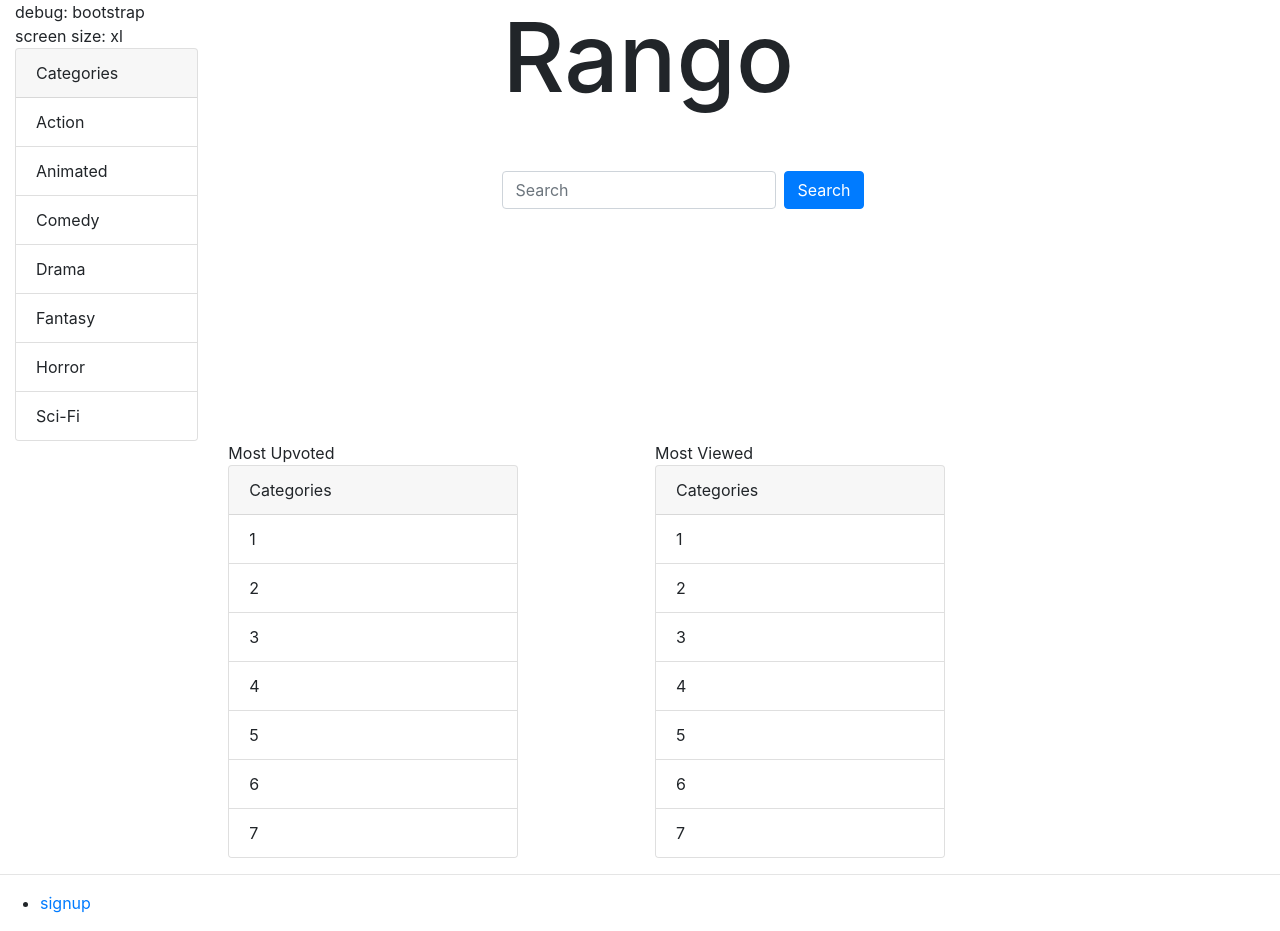
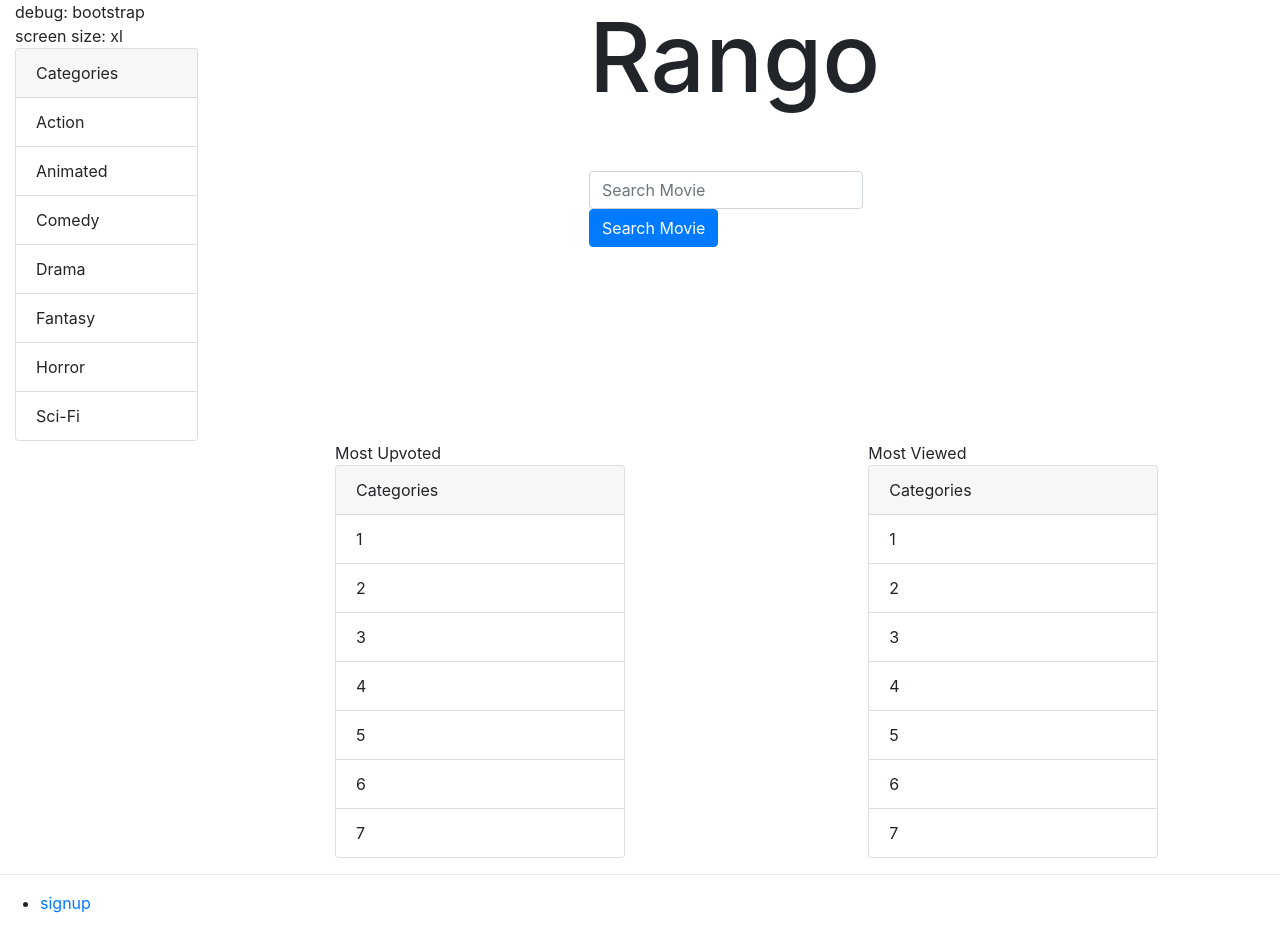
Before and after one commit to ekaee/moviefans, a Django app: page / in a window 1280 px wide. Shown: the part 56-987 px from the top of the page. Run offline with Django 3.2, Linux system fonts and the light colour scheme; some libraries are stand-ins or nearby versions.

Commit message:
more index size fixing

```diff
--- a/moviefansapp/templates/main/index.html
+++ b/moviefansapp/templates/main/index.html
@@ -39,13 +39,13 @@ Home
 
 
 <div class="offset-xl-0 col-xl-10 offset-lg-0 col-lg-10 offset-md-0 col-md-8 offset-sm-0 col-sm-12 offset-xs-4 col-xs-4">
-<div class="offset-xl-3 col-xl-6 offset-lg-3 col-lg-6 offset-md-3 col-md-12 offset-sm-4 col-sm-12 offset-xs-4 col-xs-4">
+<div class="offset-xl-4 col-xl-5 offset-lg-3 col-lg-6 offset-md-3 col-md-12 offset-sm-4 col-sm-12 offset-xs-4 col-xs-4">
 
 <h1 style="font-size:600%;">Rango</h1>
 <br><br>
     <form class="form-inline">
-      <input class="form-control mr-sm-2" type="search" placeholder="Search" aria-label="Search">
-      <button class="btn btn-primary" type="submit">Search</button>
+      <input class="form-control mr-sm-2" type="search" placeholder="Search Movie" aria-label="Search">
+      <button class="btn btn-primary" type="submit">Search Movie</button>
 
 
 </div>
@@ -53,7 +53,7 @@ Home
 </div>
 
 <div class="row">
-<div class="offset-xl-2 col-xl-3 offset-lg-2 col-lg-4 offset-md-3 col-md-4 offset-sm-0 col-sm-12 offset-xs-4 col-xs-4">
+<div class="offset-xl-3 col-xl-3 offset-lg-2 col-lg-4 offset-md-3 col-md-4 offset-sm-0 col-sm-12 offset-xs-4 col-xs-4">
 Most Upvoted
 <div class="card">
   <div class="card-header">
@@ -71,7 +71,7 @@ Most Upvoted
 </div>
 </div>
 
-<div class="offset-xl-1 col-xl-3 offset-lg-2 col-lg-4 offset-md-1 col-md-4 offset-sm-0 col-sm-12 offset-xs-4 col-xs-4">
+<div class="offset-xl-2 col-xl-3 offset-lg-2 col-lg-4 offset-md-1 col-md-4 offset-sm-0 col-sm-12 offset-xs-4 col-xs-4">
 Most Viewed
 <div class="card">
   <div class="card-header">
```
